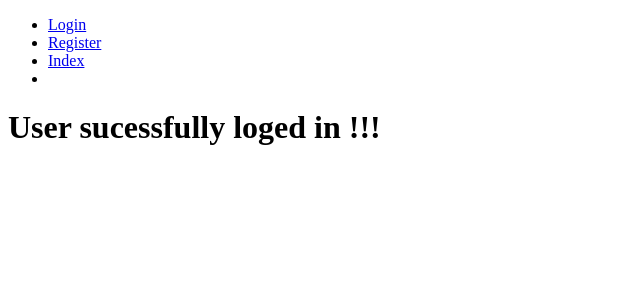
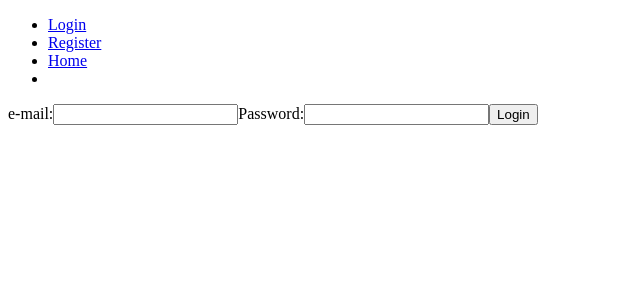
Before and after one commit to michaelkinnas/HUA-DIT-Distributed-Systems-Assignment-2022-2023, a React (Create React App) app in the folder Frontend/air_tours_react/: page / in a window 1280 px wide. Shown: the top 300 px of the page, without its empty margins (0-640 px from the left). Built offline with nearby package versions, Linux system fonts and the light colour scheme.

Commit message:
implemented login register and protected home route

```diff
--- a/Frontend/air_tours_react/src/App.js
+++ b/Frontend/air_tours_react/src/App.js
@@ -1,66 +1,52 @@
-import { Link, Routes, Route, Navigate } from "react-router-dom";
-import { useState } from "react";
+import { Link, Routes, Route, Navigate, useNavigate } from "react-router-dom";
+import { useEffect, useState } from "react";
 import { UserContext } from './UserContext'
 import { axiosPost } from "./utils/axiosPost";
 import Login from "./components/Login";
 import Register from "./components/Register";
-import Index from "./components/Index";
-
+import Index from "./components/Home";
+import PrivateRoute from "./privateRoute/privateRoute";
 
 //TODO CONDITIONAL ROUTING ACCORDING TO IF THE USER IS LOGEDIN OR NOT
-
-
-//TEMP STUFF------------------------
-
-const email = 'gougou@gmail.com'
-const password = 'bruh210'
-const firstname = 'Mike'
-const lastname = 'Kinnas'
-
-const REGISTERURL = 'http://localhost:8080/authentication/register'
-const LOGINURL = 'http://localhost:8080/authentication/login'
-
-const payload = {
-  "email": `${email}`,
-  "password": `${password}`,
-  "firstname": `${firstname}`,
-  "lastname": `${lastname}`
-}
-//----------------------------------------
-
 function App() {
   const [userContextData, setUserContextData] = useState({})
+  const [isUserLogedIn, setIsUserLogedIn] = useState(false)
 
   return (
+    <>
       <div>
         <nav>
           <ul>
             <li>
-            <Link to="/login">Login</Link>
+              <Link to="/">Login</Link>
             </li>
             <li>
               <Link to="/register">Register</Link>
             </li>
             <li>
-            <Link to="/index">Index</Link>
+              <Link to="/home">Home</Link>
             </li>
             <li>
               {userContextData.firstname}
             </li>
-
           </ul>
         </nav>
+      </div >
 
       <UserContext.Provider value={{ userContextData, setUserContextData }}>
         <Routes>
-          <Route exact path="/" element={userContextData != null ? <Index /> : <Navigate replace to={"/login"} />} />
+          <Route path="/" element={<Login toggleUserLogedIn={setIsUserLogedIn} userLogedInStatus={isUserLogedIn} />} />
+          <Route path="/register" element={<Register />} />
 
-          <Route path="/login" element={<Login />} />
-          <Route path="/index" element={<Index />} />
-          <Route path="/register" element={<Register />} />
+          <Route path="/home" element={
+            <PrivateRoute>
+              <Index />
+            </PrivateRoute>
+          } />
+
         </Routes>
       </UserContext.Provider >
-    </div >
+    </>
 
   );
 }
--- a/Frontend/air_tours_react/src/components/Index.jsx
+++ b/Frontend/air_tours_react/src/components/Home.jsx
@@ -5,16 +5,20 @@ import { axiosPost } from "../utils/axiosPost"
 function Index() {
     const { userContextData, setUserContextData } = useContext(UserContext)
 
+
+
+
     return (
         <div>
-            <h1>User sucessfully loged in !!!</h1>
+            {userContextData.accessToken ? <h1> User sucessfully loged in !!!</h1> : <h1>User not logged in</h1>}
+            {/* <h1>User sucessfully loged in !!!</h1> */}
             <h2>{userContextData.email}</h2>
             <h2>{userContextData.firstname}</h2>
             <h2>{userContextData.lastname}</h2>
             <h2>{userContextData.accessToken}</h2>
             <h2>{userContextData.tokenType}</h2>
             <h2>{userContextData.roles}</h2>
-        </div>
+        </div >
     )
 }
 
--- a/Frontend/air_tours_react/src/components/Login.jsx
+++ b/Frontend/air_tours_react/src/components/Login.jsx
@@ -1,16 +1,18 @@
 import React, { useContext, useState } from "react"
+import { useNavigate } from "react-router-dom";
 import { UserContext } from "../UserContext";
 import { axiosPost } from "../utils/axiosPost"
 
 
 
-function Login() {
+function Login(props) {
     const { userContextData, setUserContextData } = useContext(UserContext); //use this to update user context
     const [loginForm, setLoginForm] = useState({
         email: '',
         password: ''
     })
     const [error, setError] = useState('')
+    const navigate = useNavigate()
 
     const handleChange = (event) => {
         const name = event.target.name;
@@ -45,12 +47,14 @@ function Login() {
                         roles: response.data.roles
                     }
                     setUserContextData(userData)
+                    navigate("/home") //TEMP SOLUTION
+
+
+                    // props.toggleUserLogedIn(true);
+                    // console.log(props.userLogedInStatus)
                 }
             }
             fetchData();
-
-
-
         }
     }
 
@@ -64,13 +68,12 @@ function Login() {
                 <label htmlFor="password">Password:</label>
                 <input type="text" name="password" id="password" className="login-input-text" onChange={handleChange} value={loginForm.password} />
 
-                <input type="submit" name="login" id="login" className="login-button" onClick={handleSubmit} />
+                <input value="Login" type="submit" name="login" id="login" className="login-button" onClick={handleSubmit} />
             </form>
             <div className="login-error-feedback">
                 <b>{error}</b>
             </div>
         </div>
-
     )
 }
 
--- a/Frontend/air_tours_react/src/components/Register.jsx
+++ b/Frontend/air_tours_react/src/components/Register.jsx
@@ -1,11 +1,12 @@
 import React, { useContext, useState } from "react"
 import { UserContext } from "../UserContext";
+import { axiosPost } from "../utils/axiosPost"
 
 
 
 function Register() {
 
-    const { userContextData, setUserContextData } = useContext(UserContext)
+    // const { userContextData, setUserContextData } = useContext(UserContext)
 
     const [registerForm, setRegisterForm] = useState({
         email: '',
@@ -14,27 +15,56 @@ function Register() {
         lastname: ''
     })
 
-    const [error, setError] = useState('status text')
+    const [error, setError] = useState('')
+
+    const handleChange = (event) => {
+        const name = event.target.name;
+        const value = event.target.value;
+        setRegisterForm((values) => ({
+            ...values,
+            [name]: value
+        }))
+        setError('') //clear error message
+    }
+
+    const handleSubmit = (event) => {
+        event.preventDefault();
+
+        if (registerForm.email === '' || registerForm.password === '') {
+            setError('You must provide an email and password')
+        } else {
+            const LOGIN_URL = 'http://localhost:8080/authentication/register'
+
+            async function fetchData() {
+                const response = await axiosPost(LOGIN_URL, registerForm)
+
+                if (response.status === 200) {
+                    console.log(response.data);
+                }
+            }
+            fetchData();
+        }
+    }
 
     return (
         <div className="register-component">
             <form className="register-form">
                 <label htmlFor="email">e-mail:</label>
-                <input type="text" name="email" id="email" className="register-input-text" onChange={setRegisterForm} value={registerForm.email} />
+                <input type="text" name="email" id="email" className="register-input-text" onChange={handleChange} value={registerForm.email} />
 
                 <label htmlFor="password">Password:</label>
-                <input type="text" name="password" id="password" className="register-input-text" onChange={setRegisterForm} value={registerForm.password} />
+                <input type="text" name="password" id="password" className="register-input-text" onChange={handleChange} value={registerForm.password} />
 
                 <label htmlFor="firstname">First Name:</label>
-                <input type="text" name="firstname" id="firstname" className="register-input-text" onChange={setRegisterForm} value={registerForm.firstname} />
+                <input type="text" name="firstname" id="firstname" className="register-input-text" onChange={handleChange} value={registerForm.firstname} />
 
                 <label htmlFor="lastname">Last Name:</label>
-                <input type="text" name="lastname" id="lastname" className="register-input-text" onChange={setRegisterForm} value={registerForm.lastname} />
+                <input type="text" name="lastname" id="lastname" className="register-input-text" onChange={handleChange} value={registerForm.lastname} />
 
-                <input type="submit" name="register" id="register" className="register-button" />
+                <input value="Register" type="submit" name="register" id="register" className="register-button" onClick={handleSubmit} />
             </form>
             <div className="register-error-feedback">
-                <b>{userContextData.email}</b> //test for context change it to error state
+                <b>{error}</b>
             </div>
         </div>
     )
--- /dev/null
+++ b/Frontend/air_tours_react/src/privateRoute/privateRoute.js
@@ -0,0 +1,10 @@
+import React, { useContext } from "react";
+import { Navigate } from "react-router-dom";
+import { UserContext } from "../UserContext";
+
+const PrivateRoute = ({ children }) => {
+    const { userContextData, setUserContextData } = useContext(UserContext);
+    return userContextData.accessToken ? children : <Navigate to="/" />;
+}
+
+export default PrivateRoute
```
Lines whose indentation alone changed are shown as unchanged.
